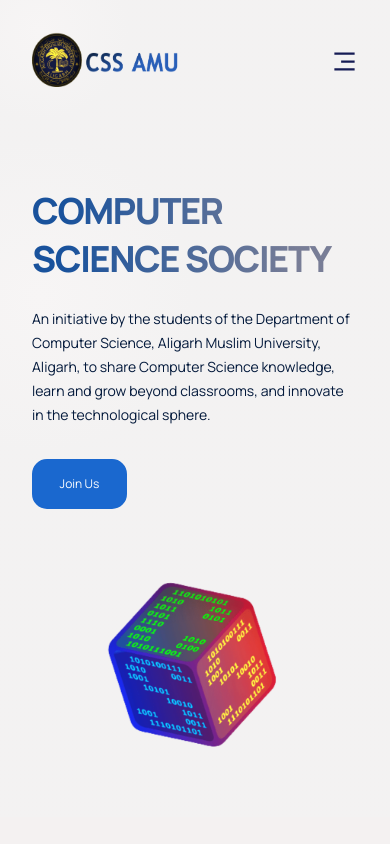
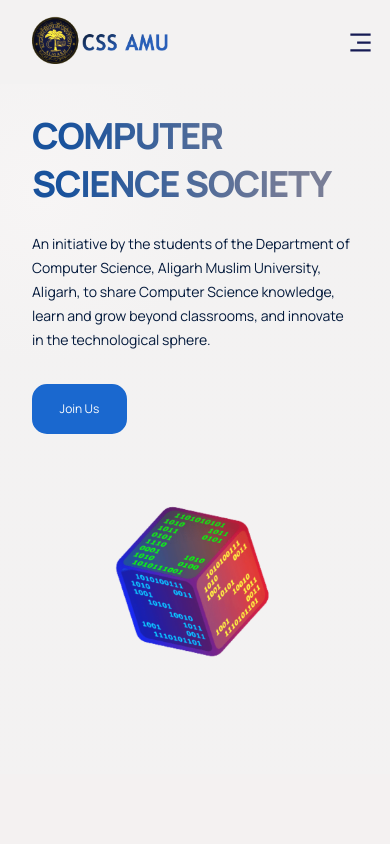
Before and after one commit to CSS-AMU/css-amu-frontend, a React (Create React App) app: page / in a window 390 px wide. Shown: the top 844 px of the page. Built offline with nearby package versions, Linux system fonts and the light colour scheme.

Commit message:
light theme changes

```diff
--- a/src/App.css
+++ b/src/App.css
@@ -1,6 +1,5 @@
 * {
     box-sizing: border-box;
-    padding: 0;
     margin: 0;
     scroll-behavior: smooth;
   }
@@ -45,7 +44,7 @@
   }
 
   .section__padding {
-    padding: 4rem 6rem;
+    padding: 8rem 6rem;
   }
 
   .section__margin {
@@ -81,7 +80,7 @@
 
   @media screen and (max-width: 700px) {
     .section__padding {
-      padding: 4rem;
+      padding: 7rem;
     }
 
     .section__margin {
@@ -91,7 +90,7 @@
 
   @media screen and (max-width: 550px) {
     .section__padding {
-      padding: 4rem 2rem;
+      padding: 7rem 2rem;
     }
 
     .section__margin {
--- a/src/components/navbar/navbar.css
+++ b/src/components/navbar/navbar.css
@@ -1,9 +1,12 @@
 .csd__navbar {
     display: flex;
+    background:rgba(243, 242, 242, 0.973) !important;
     justify-content: space-between;
     align-items: center;
-
-    padding: 2rem 6rem;
+    position: fixed;
+    z-index: 5;
+    width : 100%;
+    padding: 0rem 6rem;
 }
 
 .csd__navbar-links {
@@ -18,8 +21,9 @@
 }
 
 .csd__navbar-links_logo img {
-    width: 280px;
-    height: 80px;
+    width: 210px;
+    height: 82px;
+    padding: 1rem;
 }
 
 .csd__navbar-links_container {
@@ -126,18 +130,18 @@
 
 @media screen and (max-width: 700px) {
     .csd__navbar {
-        padding: 2rem 4rem;
+        padding: 0rem 6rem;
     }
 
     .csd__navbar-links_logo img {
-        width: 120px;
-        height: 90px;
+        width: 200px;
+        height: 80px;
     }
 }
 
 @media screen and (max-width: 550px) {
     .csd__navbar {
-        padding: 2rem;
+        padding: 0rem 1rem;
     }
 
     .csd__navbar-sign {
@@ -153,7 +157,7 @@
     }
 
     .csd__navbar-links_logo img {
-        width: 180px;
-        height: 55px;
+        width: 200px;
+        height: 80px;
     }
 }
--- a/src/containers/header/header.css
+++ b/src/containers/header/header.css
@@ -116,8 +116,8 @@
 }
 
 .csd__header-image img {
-    width: 110%;
-    height: 90%;
+    width: 100%;
+    height: 80%;
 }
 
 @media screen and (max-width: 1050px) {
```
